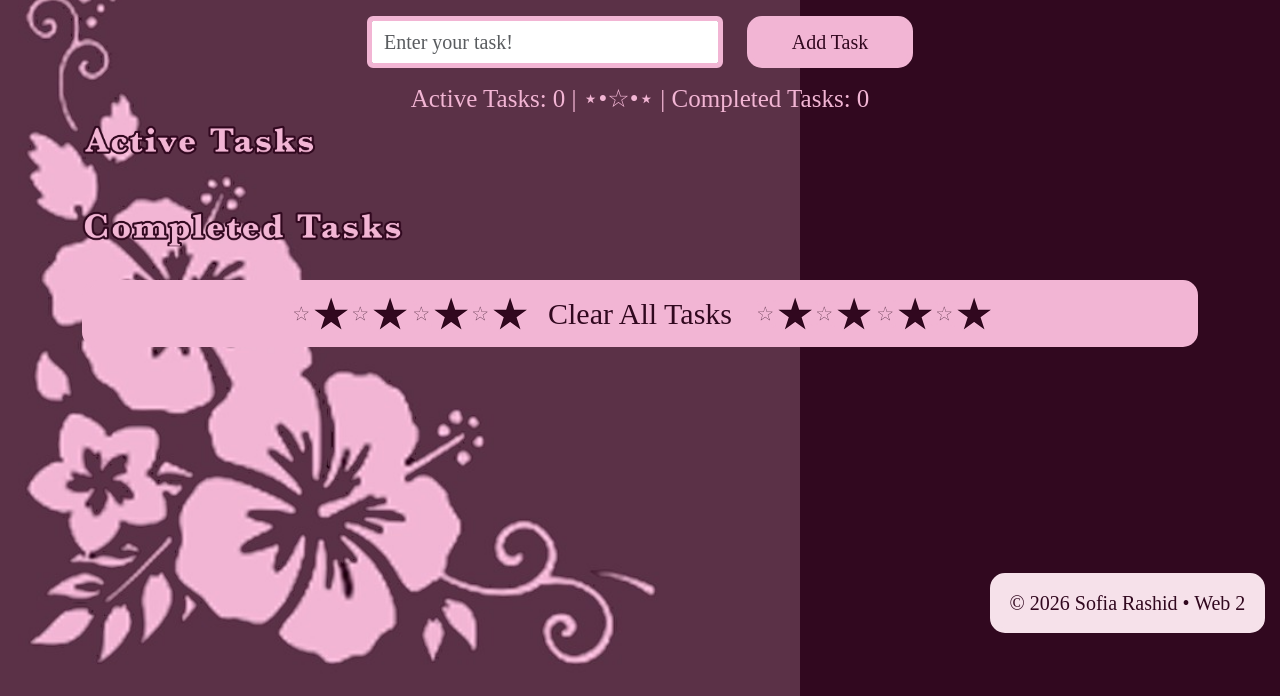
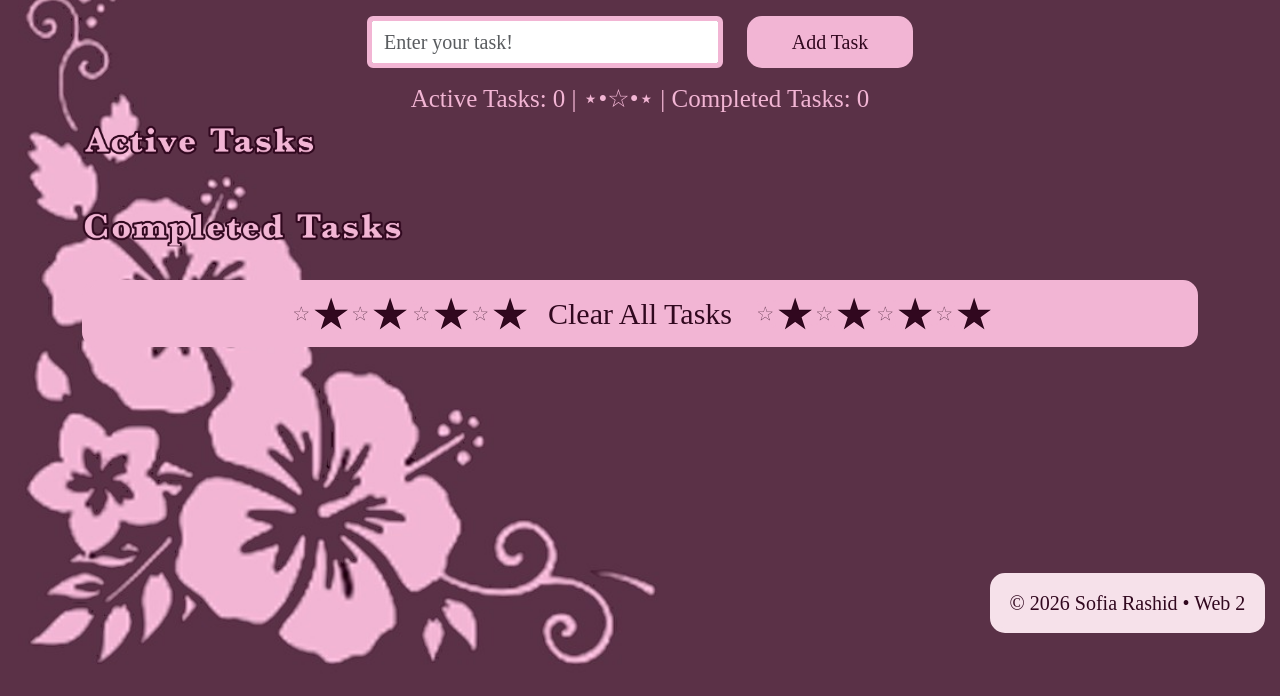
Before and after one commit to sofiarashid/todolisttutorial, a plain HTML site: page index.html in a window 1280 px wide. Shown: the part 152-848 px from the top of the page. Drawn offline with nearby package versions, Linux system fonts and the light colour scheme; a web font is replaced by a local one.

Commit message:
Change background color in styles.css

```diff
--- a/styles.css
+++ b/styles.css
@@ -2,7 +2,7 @@ body {
     margin: 0;
     height: 100vh;
     background-image: url("background1.png");
-    background-color: #31081F;
+    background-color: #5A3147;
     background-repeat: no-repeat;
     background-position: left bottom !important;
     background-size: 800px;
```
